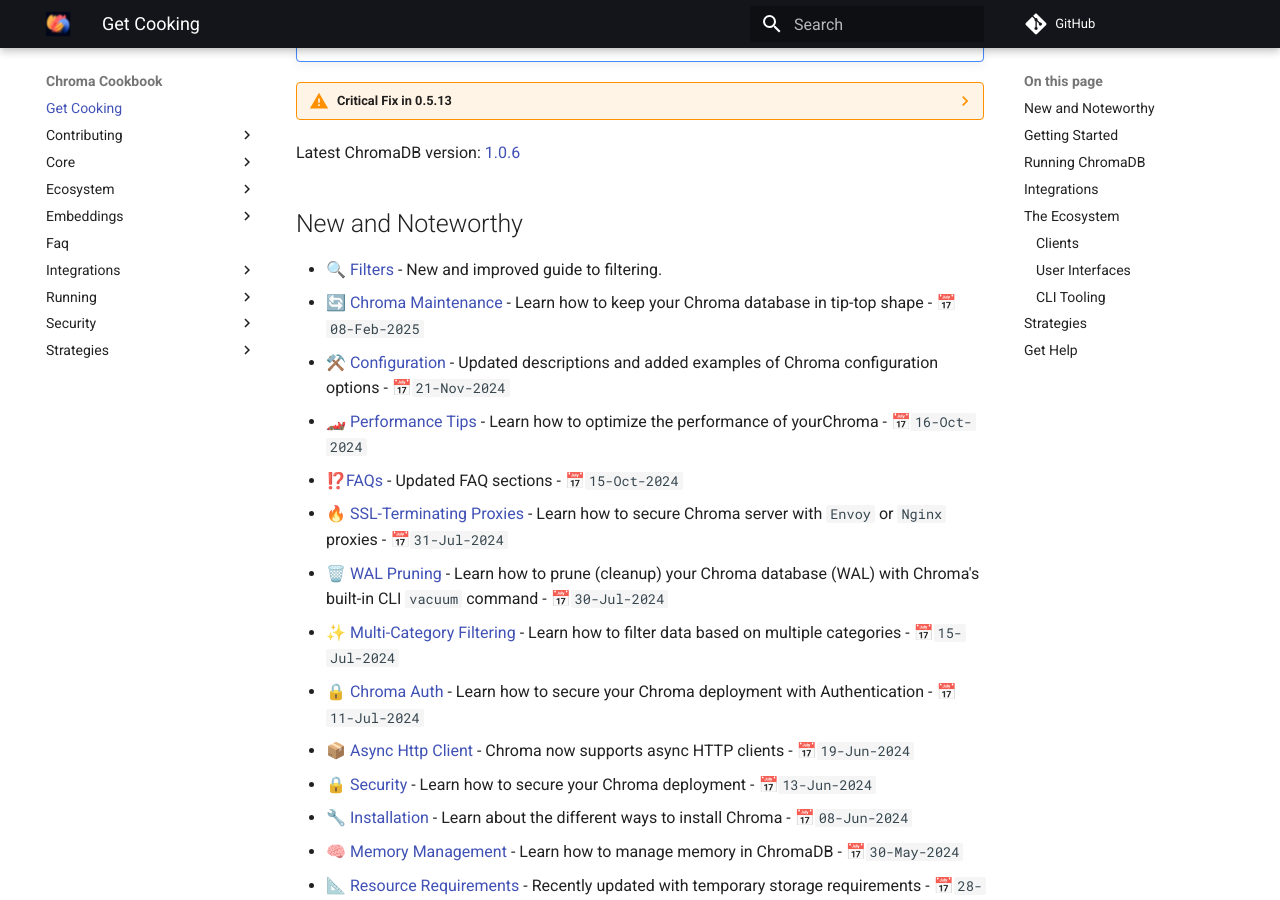
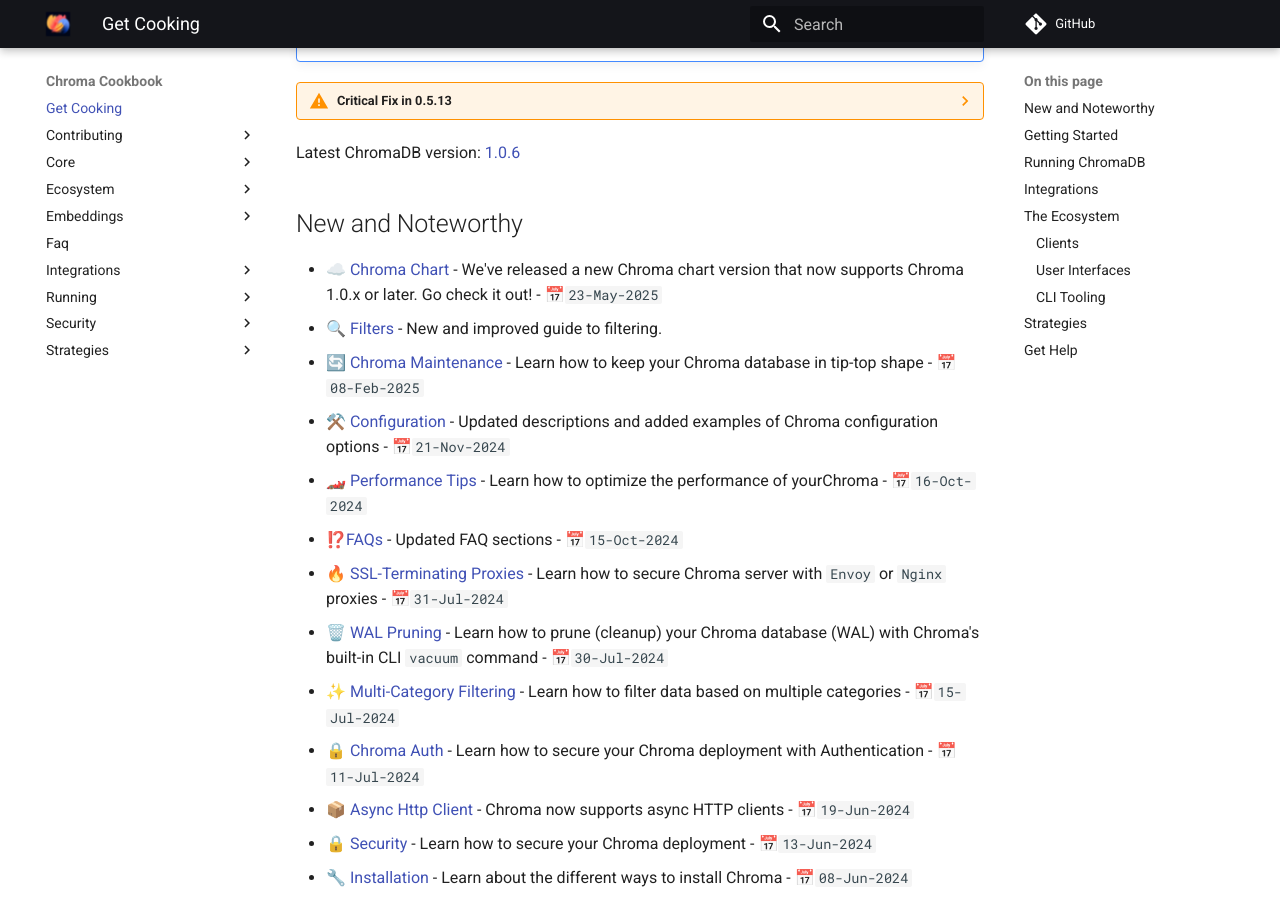
Before and after one commit to amikos-tech/chroma-cookbook, an MkDocs documentation site: the page built from docs/index.md, in a window 1280 px wide and 900 px high, scrolled down 301 px. Built offline with MkDocs 1.6.1 and Material for MkDocs 9.7.7, drawn with Linux system fonts in a browser that asks for light colours; comment, search, counter and statistics services are not loaded.

Commit message:
doc: Chart update

```diff
--- a/docs/index.md
+++ b/docs/index.md
@@ -17,6 +17,7 @@
 
 ## New and Noteworthy
 
+- ☁️ [Chroma Chart]([http](https://github.com/amikos-tech/chromadb-chart)) - We've released a new Chroma chart version that now supports Chroma 1.0.x or later. Go check it out! - 📅`23-May-2025`
 - 🔍 [Filters](core/filters.md) - New and improved guide to filtering.
 - 🔄 [Chroma Maintenance](running/maintenance.md) - Learn how to keep your Chroma database in tip-top shape - 📅`08-Feb-2025`
 - ⚒️ [Configuration](core/configuration.md) - Updated descriptions and added examples of Chroma configuration options - 📅`21-Nov-2024`
```
